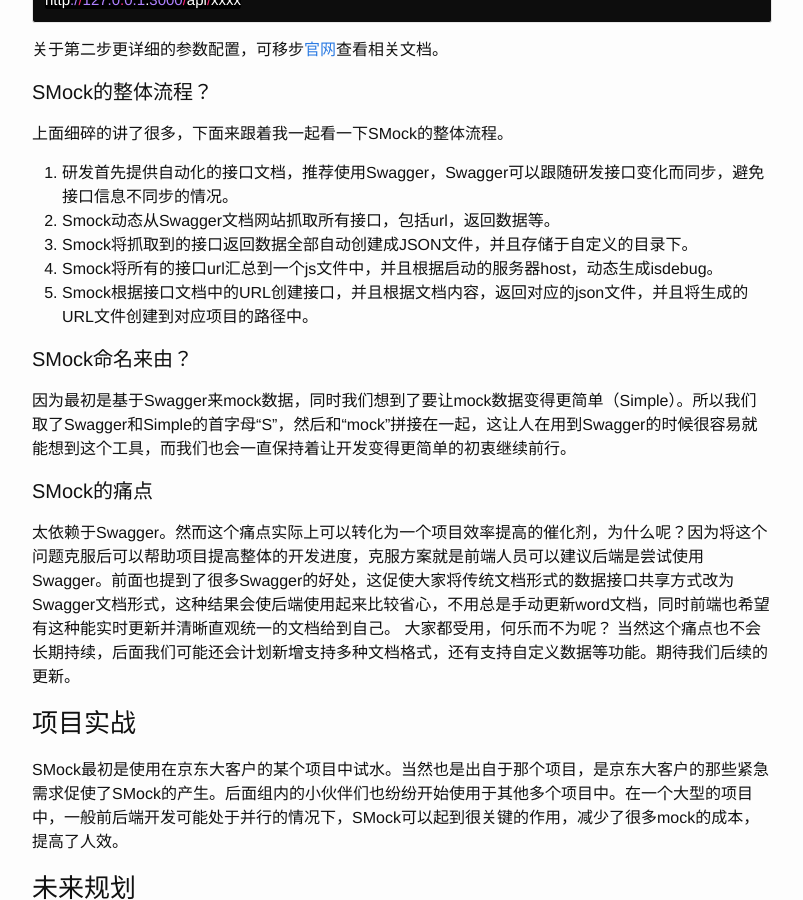
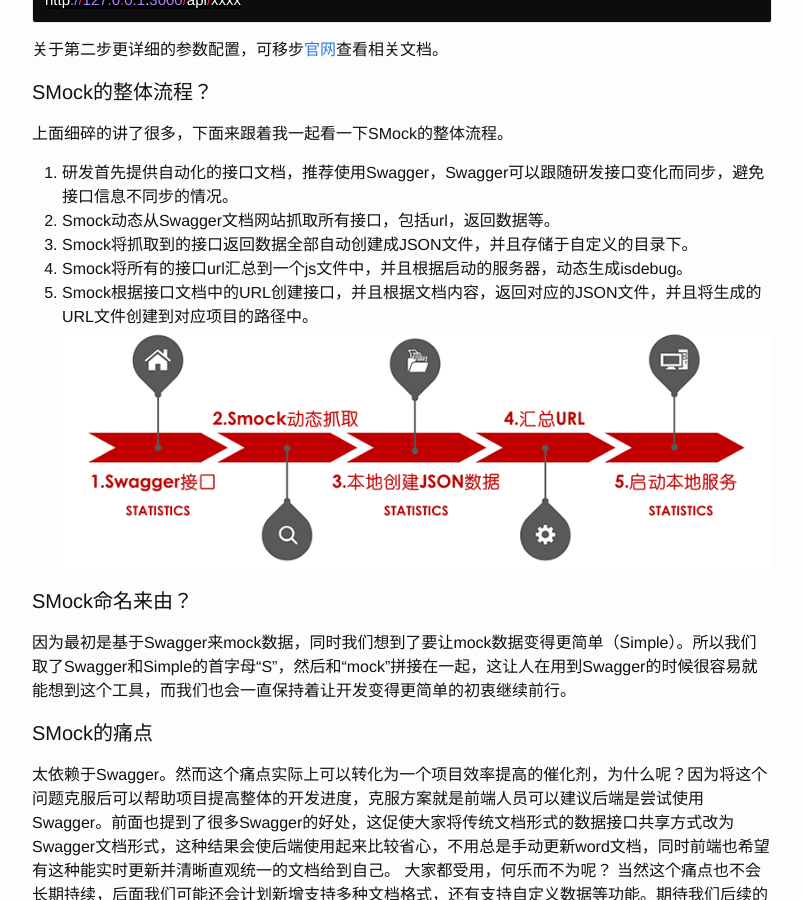
Before and after one commit to essaycode/essaycode.github.io, a Jekyll site: the page built from _posts/2018-11-08-liaoyanli10.md, in a window 1280 px wide and 900 px high, scrolled down 4406 px. Shown: the whole window, without its empty margins (238-1041 px from the left). Built offline with Jekyll 4.4.1, drawn with Linux system fonts in a browser that asks for light colours.

Commit message:
20181113修改

```diff
--- a/_posts/2018-11-08-liaoyanli10.md
+++ b/_posts/2018-11-08-liaoyanli10.md
@@ -103,9 +103,9 @@
 1. 研发首先提供自动化的接口文档，推荐使用Swagger，Swagger可以跟随研发接口变化而同步，避免接口信息不同步的情况。
 2. Smock动态从Swagger文档网站抓取所有接口，包括url，返回数据等。
 3. Smock将抓取到的接口返回数据全部自动创建成JSON文件，并且存储于自定义的目录下。
-4. Smock将所有的接口url汇总到一个js文件中，并且根据启动的服务器host，动态生成isdebug。
-5. Smock根据接口文档中的URL创建接口，并且根据文档内容，返回对应的json文件，并且将生成的URL文件创建到对应项目的路径中。
-
+4. Smock将所有的接口url汇总到一个js文件中，并且根据启动的服务器，动态生成isdebug。
+5. Smock根据接口文档中的URL创建接口，并且根据文档内容，返回对应的JSON文件，并且将生成的URL文件创建到对应项目的路径中。
+![smock](/assets/img/smock.png)
 
 #### SMock命名来由？
 因为最初是基于Swagger来mock数据，同时我们想到了要让mock数据变得更简单（Simple）。所以我们取了Swagger和Simple的首字母“S”，然后和“mock”拼接在一起，这让人在用到Swagger的时候很容易就能想到这个工具，而我们也会一直保持着让开发变得更简单的初衷继续前行。
```
Also changed, not shown: assets/img/smock.png (added).
